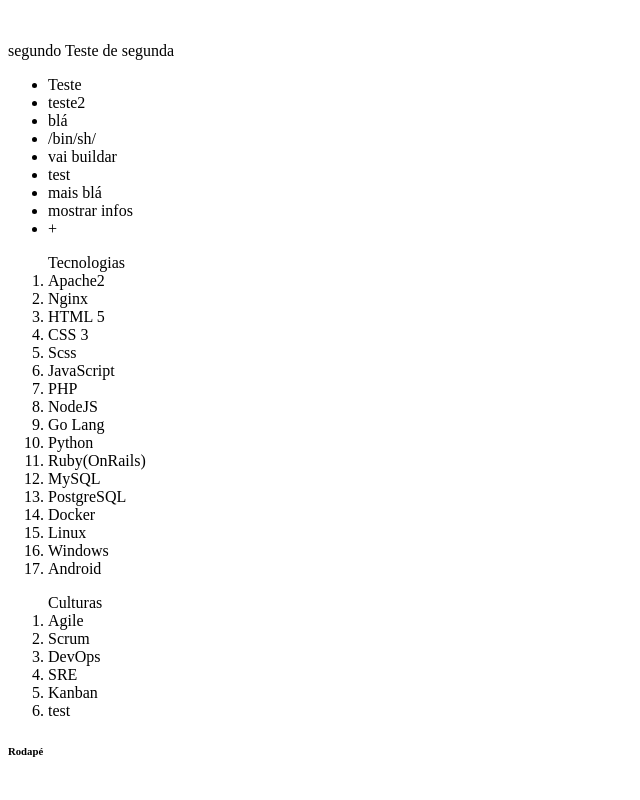
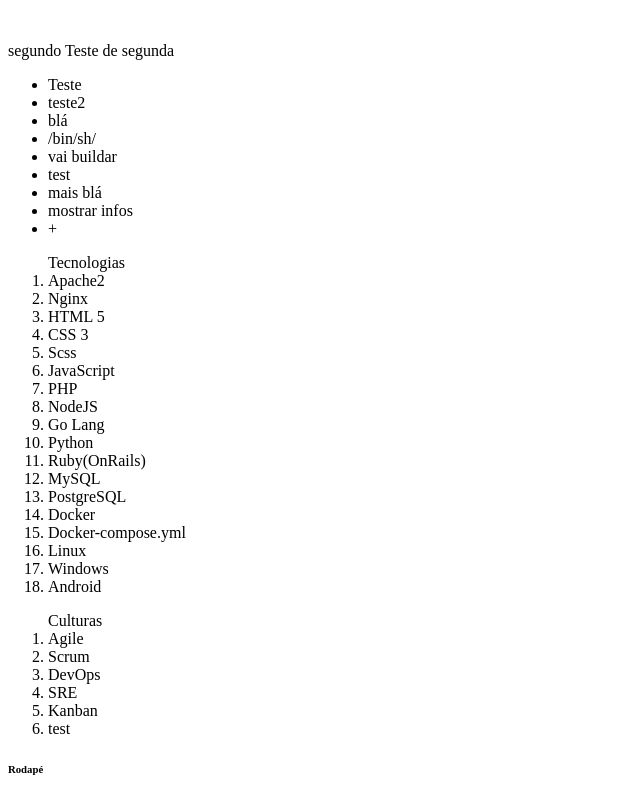
Before and after one commit to munduu-admin/teste-jenkins, an Angular app in the folder app-teste/: page / in a window 1280 px wide. Shown: the part 465-1265 px from the top of the page, without its empty margins (0-640 px from the left). Built offline with nearby package versions, Linux system fonts and the light colour scheme.

Commit message:
Update app.component.html

```diff
--- a/app-teste/src/app/app.component.html
+++ b/app-teste/src/app/app.component.html
@@ -32,6 +32,7 @@
   <li>MySQL</li>
   <li>PostgreSQL</li>
   <li>Docker</li>
+  <li>Docker-compose.yml</li>
   <li>Linux</li>
   <li>Windows</li>
   <li>Android</li>
```
